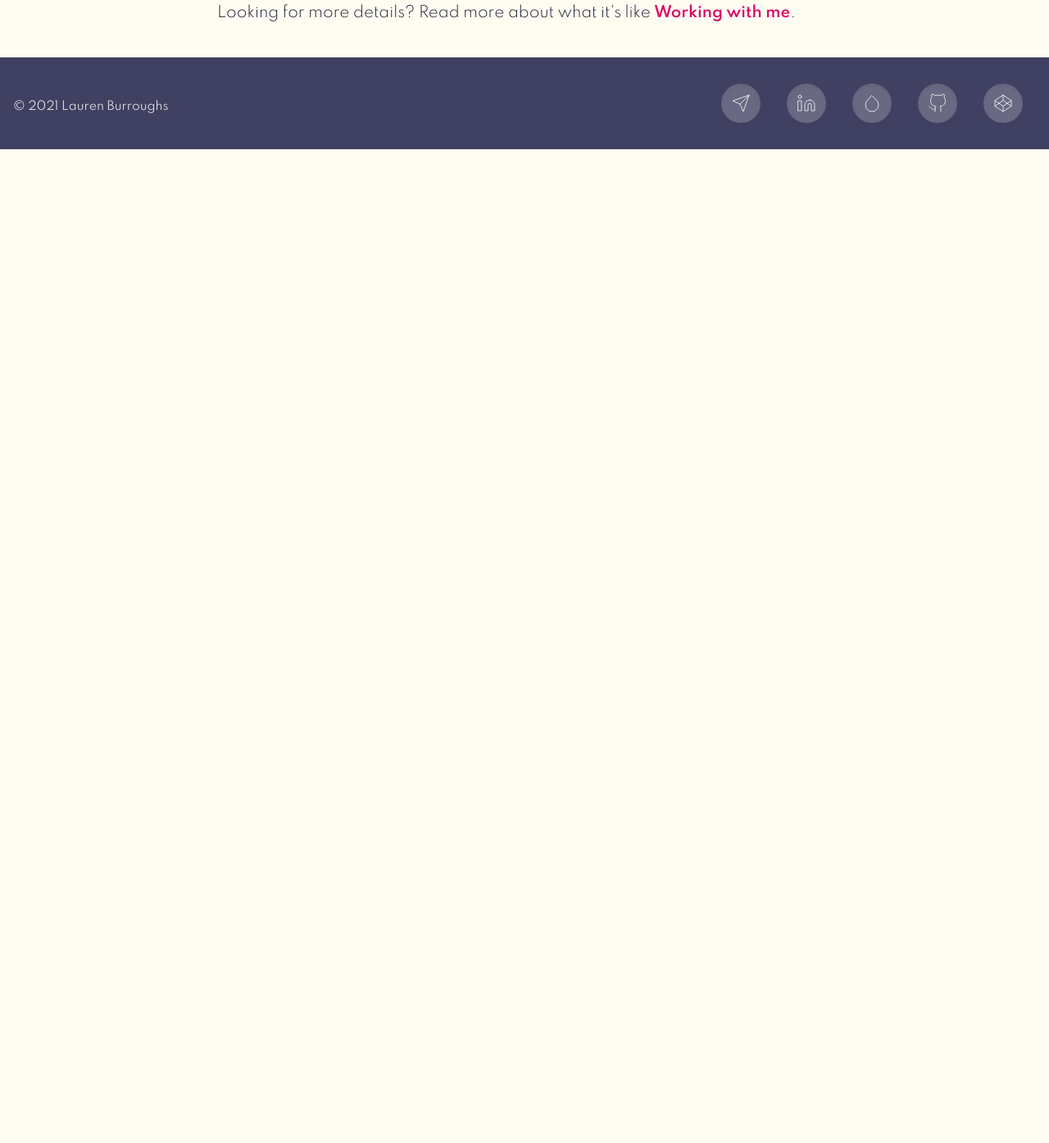
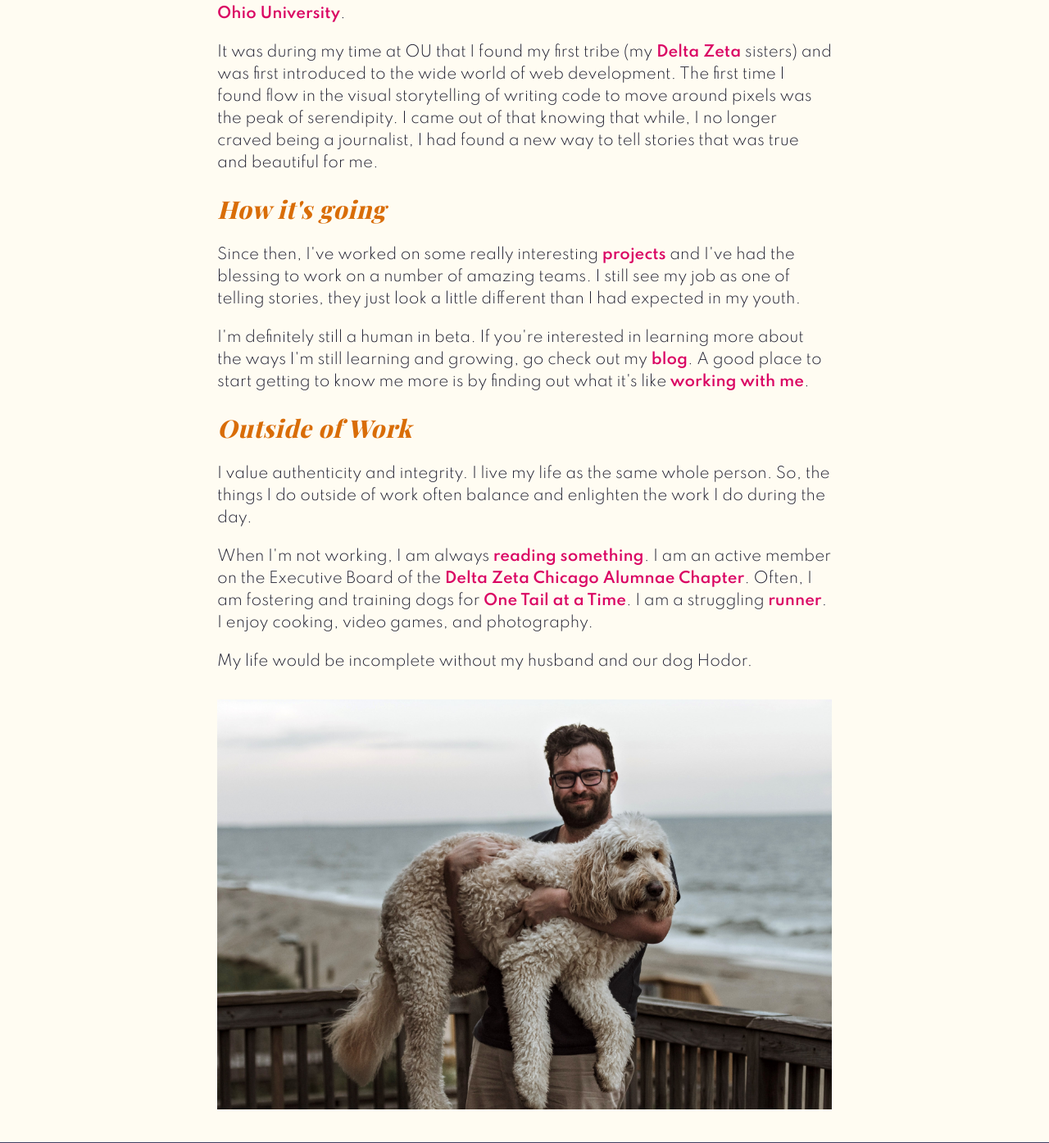
Before and after one commit to labbydev/portfolio, a Gatsby site: page /about in a window 1280 px wide. Shown: the part 686-2080 px from the top of the page at 82% size. Before the commit the page ends 868 px from the top, so only its background shows below. Built offline with nearby package versions, Linux system fonts and the light colour scheme; Gatsby itself is replaced by a stand-in of ours; a web font is replaced by a local one.

Commit message:
feat(about): create content for about page.

```diff
--- a/src/components/layout.css
+++ b/src/components/layout.css
@@ -52,7 +52,7 @@ a:focus:after {
 }
 
 p {
-    @apply my-2;
+    @apply my-5;
 }
 
 @screen lg {
--- a/src/pages/about.js
+++ b/src/pages/about.js
@@ -4,6 +4,7 @@ import Layout from "../components/layout"
 import SEO from "../components/seo"
 import IconMenuItem from "../components/menu-item--icon"
 import { graphql, Link } from "gatsby"
+import Img from "gatsby-image"
 import { GitHub, Send, Linkedin, Droplet, Codepen } from "react-feather";
 
 export default function About({ data }) {
@@ -62,7 +63,19 @@ export default function About({ data }) {
             </ul>
         <h2>How it started</h2>
         <p>I have always been an avid reader with a fascination for asking the right questions. These joint passions took me to pursue a degree in Journalism from <a href="https://ohio.edu">Ohio University</a>.</p>
-        <p>Looking for more details? Read more about what it's like <Link to={`/blog/working-with-me/`}>Working with me</Link>.</p>
+        <p>It was during my time at OU that I found my first tribe (my <a href="https://www.deltazeta.org/">Delta Zeta</a> sisters) and was first introduced to the wide world of web development. The first time I found flow in the visual storytelling of writing code to move around pixels was the peak of serendipity. I came out of that knowing that while, I no longer craved being a journalist, I had found a new way to tell stories that was true and beautiful for me.</p>
+        <h2>How it's going</h2>
+        <p>Since then, I've worked on some really interesting <Link to="/projects">projects</Link> and I've had the blessing to work on a number of amazing teams. I still see my job as one of telling stories, they just look a little different than I had expected in my youth.</p>
+        <p>I'm definitely still a human in beta. If you're interested in learning more about the ways I'm still learning and growing, go check out my <Link to="/blog">blog</Link>. A good place to start getting to know me more is by finding out what it's like <Link to={`/blog/working-with-me/`}>working with me</Link>.</p>
+        <h2>Outside of Work</h2>
+        <p>I value authenticity and integrity. I live my life as the same whole person. So, the things I do outside of work often balance and enlighten the work I do during the day.</p>
+        <p>When I'm not working, I am always <Link to="https://www.goodreads.com/user/show/84551195-lauren-burroughs">reading something</Link>. I am an active member on the Executive Board of the <Link to="https://www.facebook.com/DZChicagoAlumnae/">Delta Zeta Chicago Alumnae Chapter</Link>. Often, I am fostering and training dogs for <Link to="https://www.onetail.org/">One Tail at a Time</Link>. I am a struggling <Link to="https://www.strava.com/athletes/49372874">runner</Link>. I enjoy cooking, video games, and photography.</p>
+        <p>My life would be incomplete without my husband and our dog Hodor.</p>
+        <Img
+          className={`my-8`}
+          fluid={data.file.childImageSharp.fluid}
+          alt={`My husband Shane Burroughs holding our dog Hodor. Both are standing on a deck overlooking the Oak Island, NC beach.`}
+        />
       </div>
     </Layout>
   )
@@ -75,5 +88,12 @@ export const query = graphql`
         title
       }
     }
+    file: file(relativePath: { eq: "OakIslandVacation-035.jpg" }) {
+      childImageSharp {
+        fluid(maxHeight:400) {
+          ...GatsbyImageSharpFluid
+        }
+      }
+    }
   }
 `
```
Also changed, not shown: src/images/OakIslandVacation-035.jpg (added).
